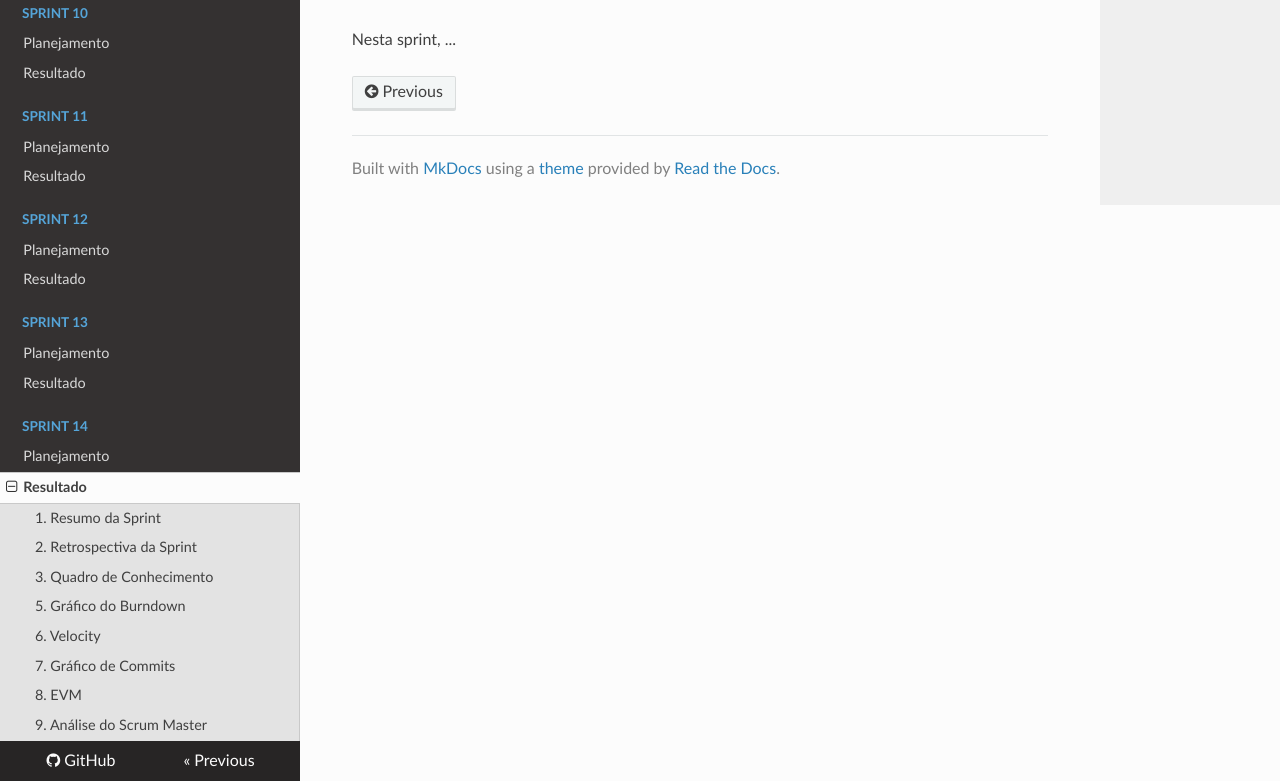
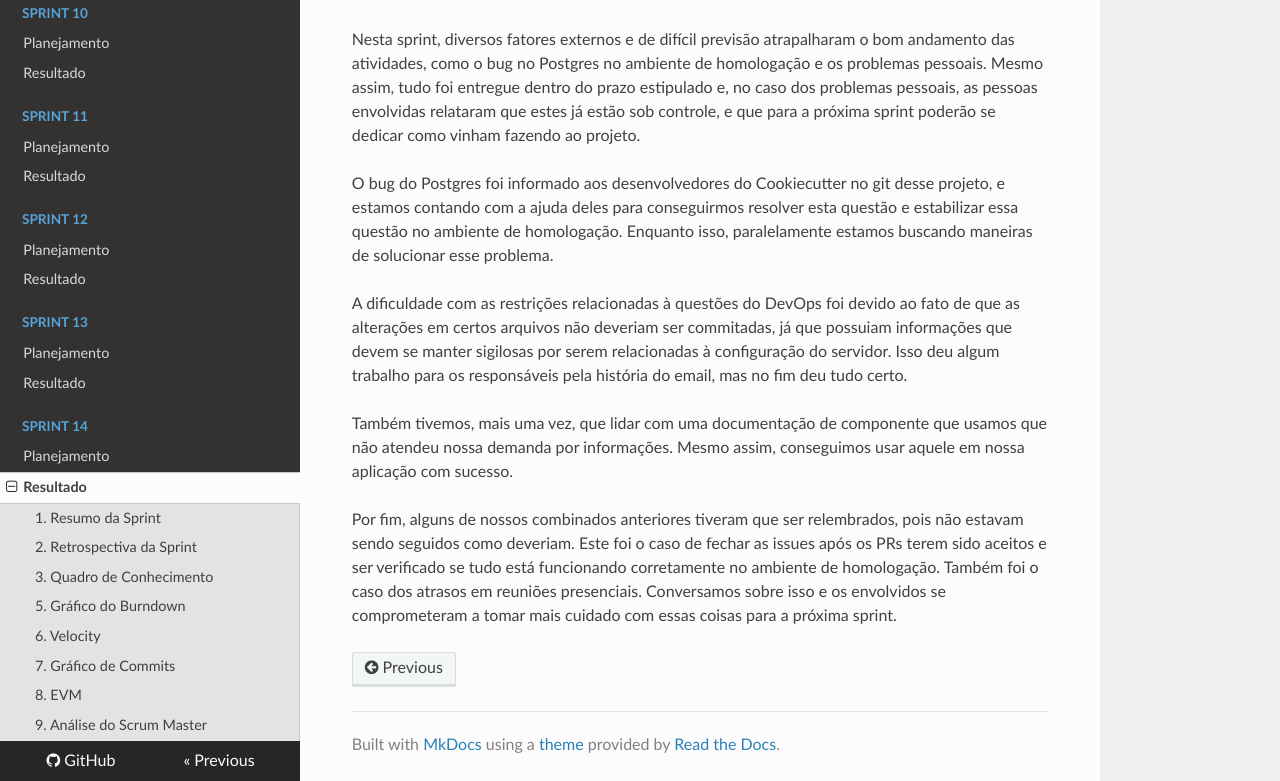
Before and after one commit to fga-eps-mds/2018.1-Dr-Down, an MkDocs documentation site: the page built from docs/sprints/14/results.md, in a window 1280 px wide and 1400 px high, scrolled down 2600 px. Shown: the part 619-1400 px from the top of the window. Built offline with MkDocs 1.6.1, drawn with Linux system fonts in a browser that asks for light colours; nearby versions of some CDN libraries; old or Windows-style settings are respelled for this version of MkDocs; some of the changed text lies outside the part shown.

Commit message:
Improving the documentation of Sprint 14
Add the Scrum Master analysis of sprint

Co-authored-by: João Pedro Sconetto <sconetto.joao@gmail.com>

```diff
--- a/docs/sprints/14/results.md
+++ b/docs/sprints/14/results.md
@@ -43,7 +43,7 @@ __Histórias não entregues:__
 
 ## 3. Quadro de Conhecimento
 
-![Quadro de conhecimento da Sprint 14](https://uploaddeimagens.com.br/images/001/478/491/full/quadro_conhecimento_S14.png?1529719968)
+![Quadro de conhecimento da Sprint 14](https://uploaddeimagens.com.br/images/001/480/059/full/quadro_conhecimento_S14-15.png?1529874150)
 
 ## 5. Gráfico do Burndown
 
@@ -63,4 +63,12 @@ __Histórias não entregues:__
 
 ## 9. Análise do Scrum Master
 
-Nesta sprint, ...
+Nesta sprint, diversos fatores externos e de difícil previsão atrapalharam o bom andamento das atividades, como o bug no Postgres no ambiente de homologação e os problemas pessoais. Mesmo assim, tudo foi entregue dentro do prazo estipulado e, no caso dos problemas pessoais, as pessoas envolvidas relataram que estes já estão sob controle, e que para a próxima sprint poderão se dedicar como vinham fazendo ao projeto.
+
+O bug do Postgres foi informado aos desenvolvedores do Cookiecutter no git desse projeto, e estamos contando com a ajuda deles para conseguirmos resolver esta questão e estabilizar essa questão no ambiente de homologação. Enquanto isso, paralelamente estamos buscando maneiras de solucionar esse problema.
+
+A dificuldade com as restrições relacionadas à questões do DevOps foi devido ao fato de que as alterações em certos arquivos não deveriam ser commitadas, já que possuiam informações que devem se manter sigilosas por serem relacionadas à configuração do servidor. Isso deu algum trabalho para os responsáveis pela história do email, mas no fim deu tudo certo.
+
+Também tivemos, mais uma vez, que lidar com uma documentação de componente que usamos que não atendeu nossa demanda por informações. Mesmo assim, conseguimos usar aquele em nossa aplicação com sucesso.
+
+Por fim, alguns de nossos combinados anteriores tiveram que ser relembrados, pois não estavam sendo seguidos como deveriam. Este foi o caso de fechar as issues após os PRs terem sido aceitos e ser verificado se tudo está funcionando corretamente no ambiente de homologação. Também foi o caso dos atrasos em reuniões presenciais. Conversamos sobre isso e os envolvidos se comprometeram a tomar mais cuidado com essas coisas para a próxima sprint.
```
Also changed, not shown: other parts of docs/sprints/14/results.md (+2 -2 lines).
